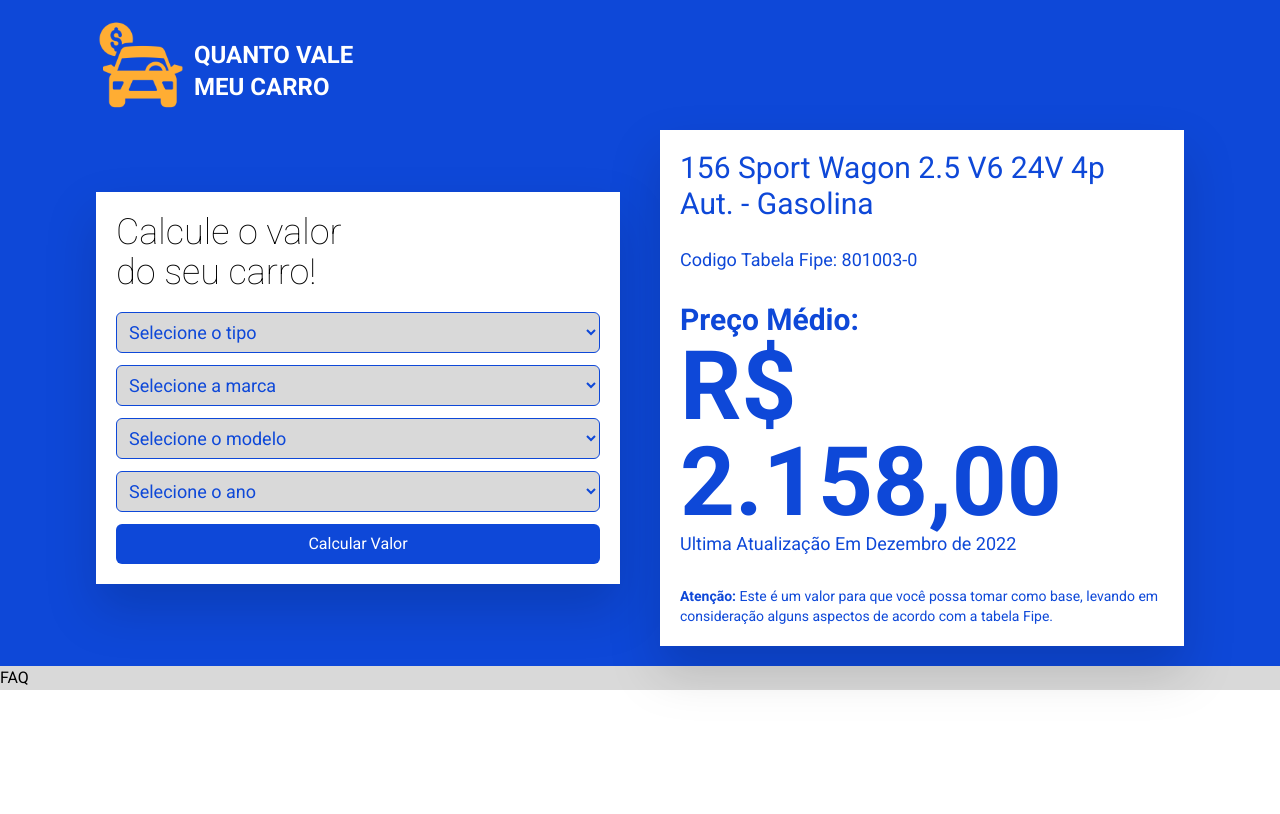
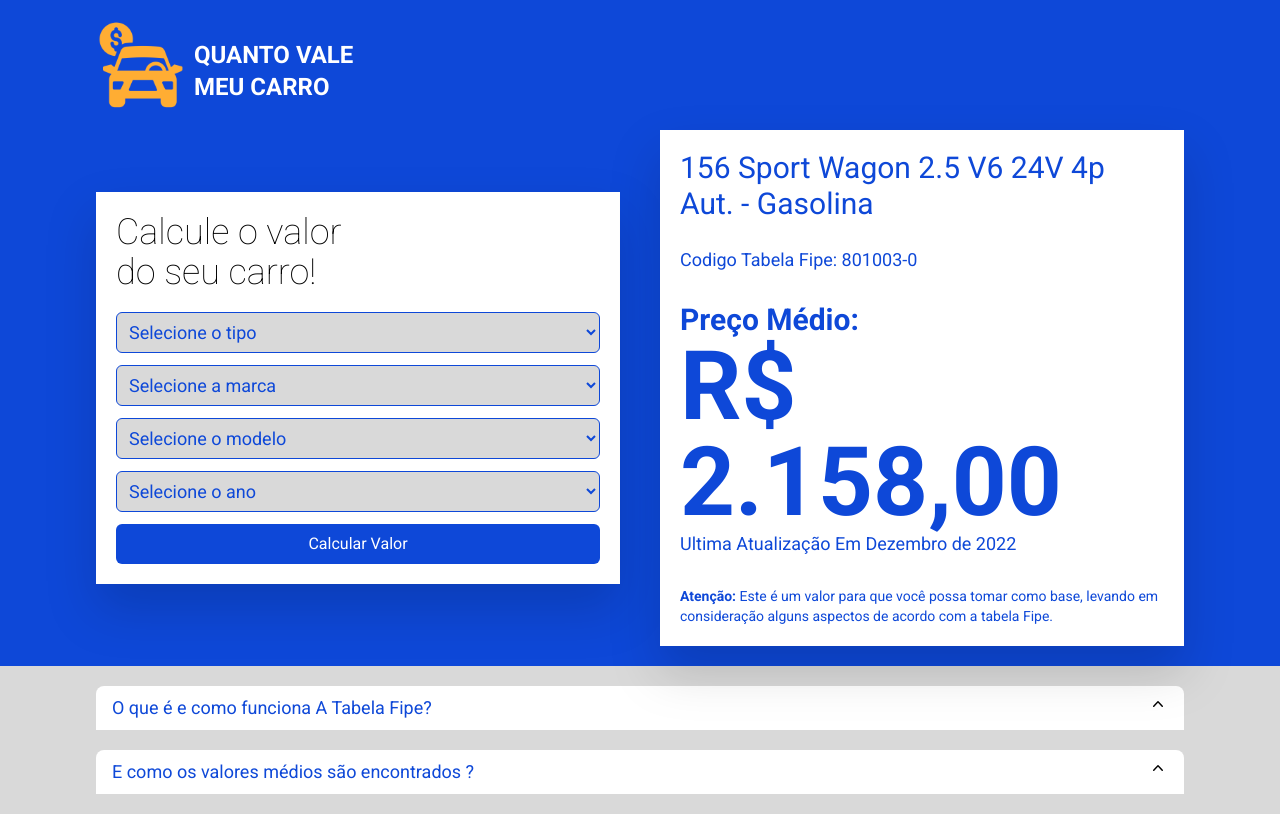
Before and after one commit to RyanMelo/quantoValeMeuVeiculo, a React (Vite) app: page / in a window 1280 px wide. Built offline with nearby package versions, Linux system fonts and the light colour scheme.

Commit message:
criacao do faq

```diff
--- a/package.json
+++ b/package.json
@@ -10,6 +10,8 @@
   },
   "dependencies": {
     "@headlessui/react": "^1.7.7",
+    "@heroicons/react": "^2.0.13",
+    "heroicons": "^2.0.13",
     "react": "^18.2.0",
     "react-dom": "^18.2.0"
   },
--- a/src/components/faq.tsx
+++ b/src/components/faq.tsx
@@ -1,5 +1,107 @@
-export function Faq() {
+import { Disclosure } from '@headlessui/react';
+import { ChevronUpIcon } from '@heroicons/react/20/solid';
+
+
+export function Faq(): JSX.Element {
     return(
-        <div>FAQ</div>
+        <>
+            <div>
+                <Disclosure>
+                    {({ open }) => (
+                        <>
+                        <Disclosure.Button className="bg-white flex w-full justify-between rounded-t-lg bg-purple-100 px-4 py-2 text-left text-sm font-medium text-purple-900 hover:bg-purple-200 focus:outline-none focus-visible:ring focus-visible:ring-purple-500 focus-visible:ring-opacity-75">
+                            <span className='text-lg text-primary-color'>O que é e como funciona A Tabela Fipe?</span>
+                            <ChevronUpIcon
+                            className={`${
+                                open ? 'rotate-180 transform' : ''
+                            } h-5 w-5 text-purple-500`}
+                            />
+                        </Disclosure.Button>
+                        <Disclosure.Panel className="bg-white px-4 pt-4 pb-2 text-lg text-gray-500 rounded-b-lg">
+                            Por mais que o nome seja conhecido, poucas pessoas sabem exatamente o que é Tabela Fipe. Então, se você adquiriu um carro ou está pensando em vender o seu, é importante entender como ela funciona.
+                            <br />
+                            <br />
+                            Criada em 1973 pela Fundação Instituto de Pesquisas Econômicas (Fipe), o índice é uma ferramenta importante quando se trata de compra e venda de veículos. Isso porque é utilizado como referência para definir os preços de automóveis novos, seminovos e usados em todo o território nacional.
+                            <br />
+                            <br />
+                            A Tabela Fipe também é usada para definir os valores dos impostos, como o IPVA, por exemplo, bem como o valor para fins de indenização de seguros de veículos.
+                            <br />
+                            <br />
+                            Por isso, todos que desejam comprar um veículo ou vender devem acompanhar as notícias sobre a Fipe.
+                            Aliás, a análise deveria ser feita muito antes de adquirir um carro novo. Afinal, é uma maneira de analisar o quanto será pago de IPVA, de seguro e por quanto é possível revende-lo.
+                            <br />
+                            <br />
+                            <strong>Como a tabela é construída?</strong>
+                            <br />
+                            <br />
+                            Mensalmente, a Fipe coleta os dados sobre diferentes veículos, como carros, motos e caminhões, novos e usados, no mercado nacional.
+                            <br />
+                            <br />
+                            Após a coleta, são excluídos os preços muito acima ou muito abaixo da média. Também não são avaliados os táxis, veículos de frota, viaturas e outros que não se enquadrem no uso comum.
+                            <br />
+                            <br />
+                            A Tabela Fipe também não leva em conta a cor do veículo e a presença de acessórios. Por fim, vale lembrar que não é o ano de fabricação, mas o ano do modelo que é considerado.
+                            <br />
+                            <br />
+                            A partir desses dados, cada modelo de veículo recebe uma avaliação, que definirá o valor na Tabela Fipe. Hoje, o índice é a principal referência para lojistas, comerciante e vendedores.
+                            <br />
+                            <br />
+                            Porém, no caso de venda de automóveis, é importante usar o índice como um parâmetro, mas considerar outros fatores também. Afinal, o veículo pode conter acessórios e adicionais que o valorizam, por exemplo.
+                            <br />
+                            <br />
+                            Como visto, a Tabela Fipe tem muitas utilidades. E, embora não seja um instrumento obrigatório, é muito utilizada na formação de valores de veículos. Por isso, vale a pena acompanhar os valores divulgados mensalmente.
+                        </Disclosure.Panel>
+                        </>
+                    )}
+                </Disclosure>
+            </div>
+
+            <div className='mt-5'>
+                <Disclosure>
+                    {({ open }) => (
+                        <>
+                        <Disclosure.Button className="bg-white flex w-full justify-between rounded-t-lg bg-purple-100 px-4 py-2 text-left text-sm font-medium text-purple-900 hover:bg-purple-200 focus:outline-none focus-visible:ring focus-visible:ring-purple-500 focus-visible:ring-opacity-75">
+                            <span className='text-lg text-primary-color'>E como os valores médios são encontrados ?</span>
+                            <ChevronUpIcon
+                            className={`${
+                                open ? 'rotate-180 transform' : ''
+                            } h-5 w-5 text-purple-500`}
+                            />
+                        </Disclosure.Button>
+                        <Disclosure.Panel className="bg-white px-4 pt-4 pb-2 text-lg text-gray-500 rounded-b-lg">
+                            A Tabela Fipe representa a média nacional de valores, para veículos novos e usados, vendidos mensalmente em todo o Brasil. Por essa razão, é muito utilizada por lojistas, comerciante e vendedores como parâmetro para negociação.
+                            <br />
+                            <br />
+                            O valor da Tabela Fipe é calculado a partir de preços oferecidos em todo o Brasil. No caso de carros zero, o índice considera o preço oferecido por uma versão de entrada, intermediária e topo de linha para o consumidor final com o pagamento à vista, em todo o território nacional.
+                            <br />
+                            <br />
+                            Por exemplo, se no mês da avaliação forem vendidos 2000 carros da marca X e modelo Y com um valor médio de R$ 65.000, esse será o valor da Tabela Fipe referente ao veículo analisado. No mês seguinte, uma nova pesquisa é realizada e o valor da Tabela Fipe é atualizado.
+                            <br />
+                            <br />
+                            No caso dos seminovos e usados, o índice capta diversos preços de anúncios, excluindo valores muito altos ou muito baixos. Com os valores que restaram, aqueles que são próximos, é feita uma média para definir qual será o valor a ser incluído na tabela.
+                            <br />
+                            <br />
+                            É importante ressaltar que o valor da Tabela Fipe não leva em conta a cor do automóvel nem a presença de acessórios. Além disso, não é o ano de fabricação, mas o ano do modelo que é considerado na Fipe.
+                            <br />
+                            <br />
+                            Vale lembrar que os preços reais variam de acordo com a região, a conservação do veículo, acessórios e até a cor. Por isso, a Tabela Fipe serve apenas como um parâmetro para chegar a um valor justo na negociação.
+                            <br />
+                            <br />
+                            <strong>Quando usar a Tabela Fipe?</strong>
+                            <br />
+                            <br />
+                            Além de oferecer a possibilidade de consultar preços dos mais diversos veículos para comprar um modelo, a Tabela Fipe também pode ser uma ótima ferramenta para quem está pensando em vender um veículo.
+                            <br />
+                            <br />
+                            Isso porque, a partir das informações da Fipe, é possível fazer uma avaliação do automóvel em relação ao mercado. Porém, além do valor da tabela, é importante levar em consideração outros fatores como a quilometragem rodada, os itens de série, revisões realizadas, entre outras especificidades.
+                            <br />
+                            <br />
+                            O valor da Tabela Fipe também é usado como parâmetro para o cálculo de valores do IPVA e de indenização do seguro dos automóveis.
+                        </Disclosure.Panel>
+                        </>
+                    )}
+                </Disclosure>
+            </div>
+        </>
     );
 }
--- a/src/pages/homePage/home.tsx
+++ b/src/pages/homePage/home.tsx
@@ -61,7 +61,7 @@ export function Home() {
                 </div>
             </div>
 
-            <div className="bg-secondary-color">
+            <div className="bg-secondary-color py-5 lg:px-24 px-5 w-full">
                 <Faq/>
             </div>
         </>
```
Also changed, not shown: 1 other file (tests, documents, lock files or other folders).
